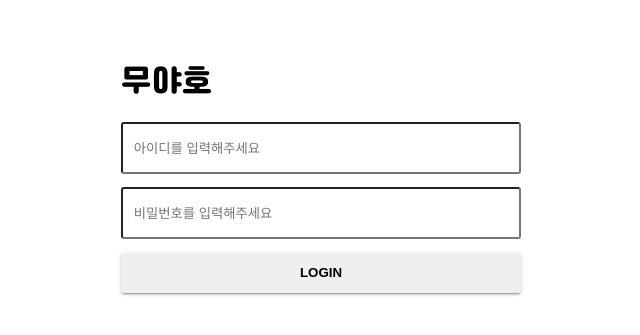
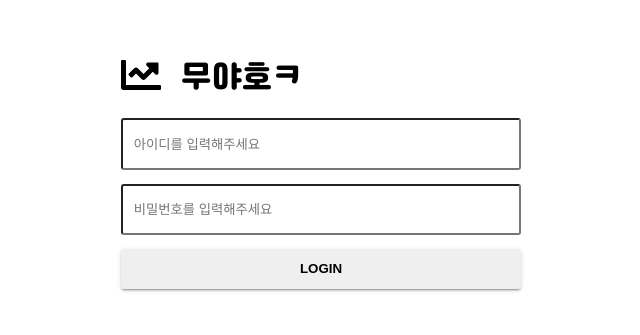
Before and after one commit to vnemftnsska2/muyaho, a React (Create React App) app: page / in a window 1280 px wide. Shown: the part 233-568 px from the top of the page, without its empty margins (319-959 px from the left). Built offline with nearby package versions, Linux system fonts and the light colour scheme; the HTML template or start-up script is replaced by a standard one.

Commit message:
Login Page Add Icon

```diff
--- a/package.json
+++ b/package.json
@@ -10,6 +10,7 @@
     "axios": "^0.24.0",
     "react": "^17.0.2",
     "react-dom": "^17.0.2",
+    "react-icons": "^4.3.1",
     "react-router-dom": "^6.0.2",
     "react-scripts": "4.0.3",
     "web-vitals": "^1.0.1"
--- a/src/components/login/login.jsx
+++ b/src/components/login/login.jsx
@@ -1,5 +1,6 @@
 import React, { useRef } from 'react';
 import styles from './login.module.css';
+import { FaChartLine } from "react-icons/fa";
 
 const Login = (props) => {
     const formRef = useRef();
@@ -19,7 +20,9 @@ const Login = (props) => {
 
     return (
         <div className={styles.login}>
-            <h1 className={styles.title}>무야호</h1>
+            <h1 className={styles.title}>
+                <FaChartLine className={styles.FaChartLine} />무야호ㅋ
+            </h1>
             <form
                 className={styles.form}
                 ref={formRef}
--- a/src/components/login/login.module.css
+++ b/src/components/login/login.module.css
@@ -17,6 +17,13 @@
 .title {
     color: commonRed;
     font-family: 'cafe24-ssuround';
+    margin-top: 0.3em;
+}
+
+.FaChartLine {
+    margin-bottom: -10px;
+    margin-right: 0.5em;
+    font-size: 40px;
 }
 
 .form {
@@ -46,7 +53,12 @@ button {
     font-weight: bold;
     color: commonWhite;
     background-color: commonRed;
+    cursor: pointer;
     box-shadow: 0px 3px 1px -2px rgb(0 0 0 / 20%),
         0px 2px 2px 0px rgb(0 0 0 / 14%),
         0px 1px 5px 0px rgb(0 0 0 / 12%);
 }
+
+button:hover {
+    background-color: brown;
+}
```
Also changed, not shown: 2 other files (tests, documents, lock files or other folders).
